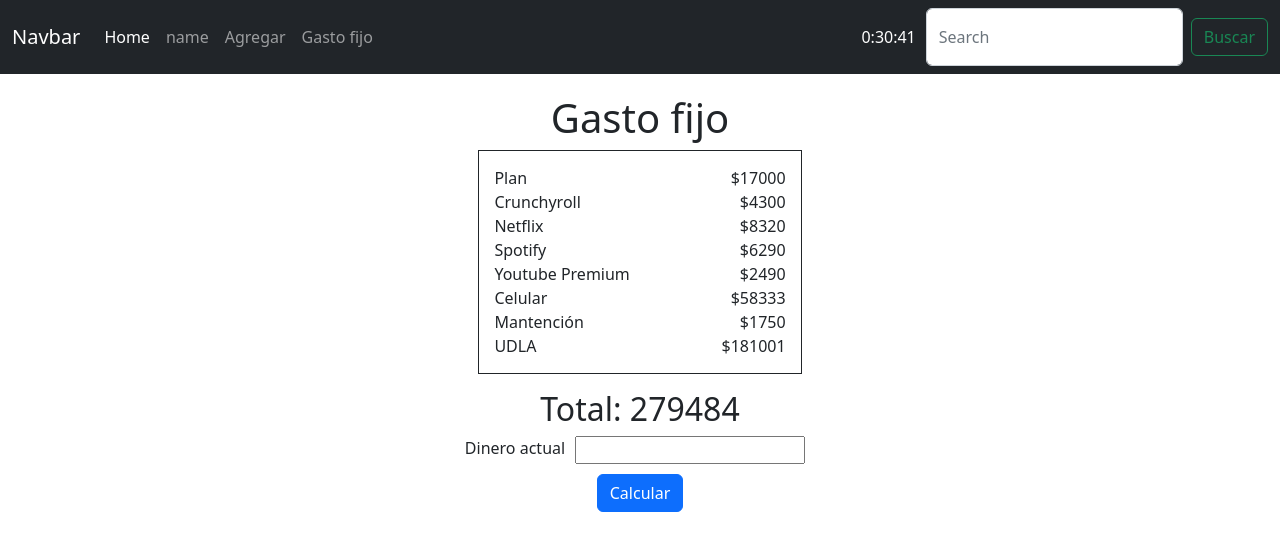
After one commit to alvahearth/primer_proyecto_flask, a Flask app: page /spending in a window 1280 px wide. The commit adds this page. Shown: the top 551 px of the page. Run offline with Flask 2, Linux system fonts and the light colour scheme.

Commit message:
added clock, spending

```diff
--- a/main.py
+++ b/main.py
@@ -2,7 +2,7 @@
 from email.policy import default
 from msilib import init_database
 from django.shortcuts import render
-from flask import Flask, render_template, flash
+from flask import Flask, render_template, flash, request
 from flask_wtf import FlaskForm
 from wtforms import StringField, SubmitField
 from wtforms.validators import DataRequired
@@ -16,7 +16,6 @@
     return app
 
 def create_db(app):
-
     #Sqlite db
     #app.config['SQLALCHEMY_DATABASE_URI'] = 'sqlite:///C:/Users/tekke/OneDrive/Escritorio/programs/curso-python/archivos_flask/flask_03/users.db'
 
@@ -56,9 +55,11 @@
 def index():
     first_name = "raul"
     favorites = ["pepperoni", "cheese", "pineapple"]
+    all_users = Users.query.order_by(Users.date_added)
     return render_template('index.html',
                             first_name=first_name,
-                            favorites=favorites)
+                            favorites=favorites,
+                            all_users=all_users)
 
 @app.route('/user/<name>')
 def user(name):
@@ -101,6 +102,37 @@
     return render_template('user_add.html', form=form, name=name, our_users=our_users)
 
 
+@app.route('/update/<int:id>', methods=['GET', 'POST'])
+def update(id):
+    form = UserForm()
+    name_to_update = Users.query.get_or_404(id)
+    if request.method == 'POST':
+        name_to_update.name = request.form['name']
+        name_to_update.email = request.form['email']
+        try:
+            db.session.commit()
+            flash('Actuliaste correctamente')
+            return render_template('user_add.html')
+        except:
+            flash('Error')
+            return render_template('update.html',
+                form=form,
+                name_to_update=name_to_update
+            )
+    else:
+        return render_template('update.html',
+                form=form,
+                name_to_update=name_to_update
+            )
+
+
+@app.route('/spending')
+def spend_notes():
+    return render_template('spending.html')
+
+@app.route('/clima')
+def weather():
+    return render_template('weather.html')
+
 if __name__ == '__main__':
-
     app.run(debug=True)
--- /dev/null
+++ b/static/css/spending.css
@@ -0,0 +1,52 @@
+* {
+    padding: 0;
+    box-sizing: border-box;
+}
+
+.main-title {
+    margin-top: 20px;
+    text-align: center;
+}
+
+.main-text {
+    display: flex;
+    justify-content: center;
+    align-content: center;
+}
+
+#current-money {
+    width: 230px;
+    margin: 0 10px;
+}
+
+button {
+    margin: 10px 0;
+}
+
+#main-items {
+    padding: 15px;
+    border:  1px solid;
+    list-style-type: none;
+}
+
+.name {
+    margin-left: auto;
+    margin-right: 110px;
+}
+
+.price {
+    float: right;
+}
+
+#total-spend {
+    text-align: center;
+}
+
+.otros {
+    margin: 10px;
+
+}
+
+.l-otros {
+    margin: 10px;
+}
--- /dev/null
+++ b/static/css/weather.css
@@ -0,0 +1,4 @@
+#clock {
+    font-size: 6rem;
+    box-shadow: 2px 1px 1px 1px;
+}
--- /dev/null
+++ b/static/js/spending.js
@@ -0,0 +1,74 @@
+const required_spending = [
+    {
+        name: "Plan",
+        price: "17000"
+    },
+    {
+        name: "Crunchyroll",
+        price: "4300"
+    },
+    {
+        name: "Netflix",
+        price: "8320"
+    },
+    {
+        name: "Spotify",
+        price: "6290"
+    },
+    {
+        name: "Youtube Premium",
+        price: "2490",
+    },
+    {
+        name: "Celular",
+        price: "58333"
+
+    },
+    {
+        name: "Mantención",
+        price: "1750"
+    },
+    {
+        name: "UDLA",
+        price: "181001"
+    }
+]
+
+const main_items = document.querySelector("#main-items");
+const totalSpend = document.querySelector("#total-spend");
+
+const calc = document.querySelector("#calc");
+
+
+
+window.addEventListener("load", () => {
+    total = 0;
+    const amountToDeduce = required_spending.forEach((item) => {
+        total = total + parseInt(item.price);
+    });
+
+    const listItems = required_spending.map((item) => {
+        return `<li><span class="name">${item.name}</span><span class="price">$${item.price}</span></li>`
+    });
+
+    function calculate(n) {
+
+        return n - total
+    }
+
+    totalSpend.innerText = `Total: ${total}`
+    main_items.innerHTML = listItems.join("");
+
+    calc.addEventListener("click", () => {
+        //const item1 = document.querySelector("#item1").value;
+        //const item2 = document.querySelector("#item2").value;
+        //const item3 = document.querySelector("#item3").value;
+        const money = document.querySelector("#current-money").value;
+
+        const finalDigits = calculate(money);
+
+        const result = document.querySelector("#result");
+
+        result.innerHTML = finalDigits;
+    });
+});
--- /dev/null
+++ b/static/js/testing.js
@@ -0,0 +1,19 @@
+const myClock = document.querySelector('#clock');
+
+function clock() {
+    let today = new Date();
+    let hours = today.getHours();
+    let minutes = today.getMinutes();
+    let secs = today.getSeconds();
+
+    myClock.textContent = `${hours}:${addZero(minutes)}:${addZero(secs)}`;
+   // myFecha.textContent = `${currentMonth} - ${currentDay}`
+
+    setTimeout(clock, 1000);
+}
+
+function addZero(n) {
+    return (parseInt(n, 10) < 10 ? '0' : '') + n;
+}
+
+clock();
--- a/templates/base.html
+++ b/templates/base.html
@@ -6,6 +6,7 @@
     <meta name="viewport" content="width=device-width, initial-scale=1.0">
     <link href="https://cdn.jsdelivr.net/npm/bootstrap@5.2.2/dist/css/bootstrap.min.css" rel="stylesheet" integrity="sha384-Zenh87qX5JnK2Jl0vWa8Ck2rdkQ2Bzep5IDxbcnCeuOxjzrPF/et3URy9Bv1WTRi" crossorigin="anonymous">
     <link rel="stylesheet" href="{{ url_for('static', filename = 'css/style.css') }}">
+    <link rel="stylesheet" href="{{ url_for('static', filename = 'css/spending.css') }}">
     <title>Document</title>
 </head>
 <body>
@@ -18,6 +19,9 @@
     </div>
 
     <script src="https://cdn.jsdelivr.net/npm/bootstrap@5.2.2/dist/js/bootstrap.bundle.min.js" integrity="sha384-OERcA2EqjJCMA+/3y+gxIOqMEjwtxJY7qPCqsdltbNJuaOe923+mo//f6V8Qbsw3" crossorigin="anonymous"></script>
-    <script src="{{ url_for('static', filename = 'js/basic.js') }}"></script>
+
+    <script src="{{ url_for('static', filename = "js/testing.js") }}"></script>
+
+
 </body>
 </html>
--- a/templates/name.html
+++ b/templates/name.html
@@ -1,11 +1,6 @@
 {% extends 'base.html' %}
 
 {% block content %}
-
-{% for message in get_flashed_messages() %}
-    {{ message }}
-{% endfor %}
-
 
     {% if name %}
         <h1>Hello {{name}}</h1>
--- a/templates/navbar.html
+++ b/templates/navbar.html
@@ -7,7 +7,7 @@
       <div class="collapse navbar-collapse" id="navbarSupportedContent">
         <ul class="navbar-nav me-auto mb-2 mb-lg-0">
           <li class="nav-item">
-            <a class="nav-link active" aria-current="page" href="#">Home</a>
+            <a class="nav-link active" aria-current="page" href="{{ url_for('index') }}">Home</a>
           </li>
           <li class="nav-item">
             <a class="nav-link" href="{{ url_for('name') }}">name</a>
@@ -16,8 +16,28 @@
             <a class="nav-link" href="{{ url_for('add_user') }}">Agregar</a>
           </li>
 
+          <li>
+            <a class="nav-link" href="{{ url_for('spend_notes') }}">Gasto fijo</a>
+        </li>
 
         </ul>
+
+        <ul class="nav navbar-nav navbar-right">
+          <li class="navbar-text" style="margin-right: 10px;">
+            <a href="#" style="pointer-events:none; cursor: default; text-decoration: none;">
+              <div>
+                <time id="clock"></time>
+            </div>
+
+
+          </a>
+
+
+          </li>
+
+
+        </ul>
+
         <form class="d-flex" role="search">
           <input class="form-control me-2" type="search" placeholder="Search" aria-label="Search">
           <button class="btn btn-outline-success" type="submit">Buscar</button>
--- /dev/null
+++ b/templates/spending.html
@@ -0,0 +1,56 @@
+{% extends 'base.html' %}
+
+{% block content %}
+
+    <div class="container">
+        <div class="row">
+            <div class="col-4"></div>
+            <div class="col-4">
+                <h1 class="main-title">Gasto fijo</h1>
+            </div>
+            <div class="col-4"></div>
+        </div>
+
+        <div class="main-text">
+            <ul id="main-items">
+            </ul>
+
+        </div>
+
+        <div class="main-text">
+            <h2 id="total-spend"></h2>
+        </div>
+
+
+        <!--<div class="main-text">
+            <label for="item1" class="l-otros">Otros gastos</label>
+            <input type="text" id="item1" class="otros">
+        </div>
+        <div class="main-text">
+            <label for="item2" class="l-otros">Otros gastos</label>
+            <input type="text" id="item2" class="otros">
+        </div>
+        <div class="main-text">
+            <label for="item2" class="l-otros">Otros gastos</label>
+            <input type="text" id="item3" class="otros">
+        </div>
+        -->
+        <div class="main-text">
+            <label for="current-money">Dinero actual</label>
+            <input type="text" id="current-money">
+        </div>
+
+        <div class="main-text">
+            <button type="button" class="btn btn-primary" id="calc">Calcular</button>
+        </div>
+        <div class="main-text">
+            <h2 id="result"></h2>
+        </div>
+    </div>
+
+    <script src="https://cdn.jsdelivr.net/npm/bootstrap@5.1.3/dist/js/bootstrap.bundle.min.js"
+        integrity="sha384-ka7Sk0Gln4gmtz2MlQnikT1wXgYsOg+OMhuP+IlRH9sENBO0LRn5q+8nbTov4+1p"
+        crossorigin="anonymous"></script>
+    <script src="{{ url_for('static', filename = 'js/spending.js') }}"></script>
+
+    {% endblock content %}
--- a/templates/user_add.html
+++ b/templates/user_add.html
@@ -19,8 +19,10 @@
         <br>
         {% for our_user in our_users %}
 
-        <p>
-            {{ our_user.name }}
+        <p>Nombre:
+            <a href="{{ url_for('update', id=our_user.id)}}">
+                {{ our_user.name }}
+            </a>
         </p>
             {{ our_user.email }}
             {{ our_user.id }}
```
Also changed, not shown: static/js/weather.js (added, +92 -0 lines), templates/index.html (+16 -0 lines), templates/update.html (added, +19 -0 lines).
